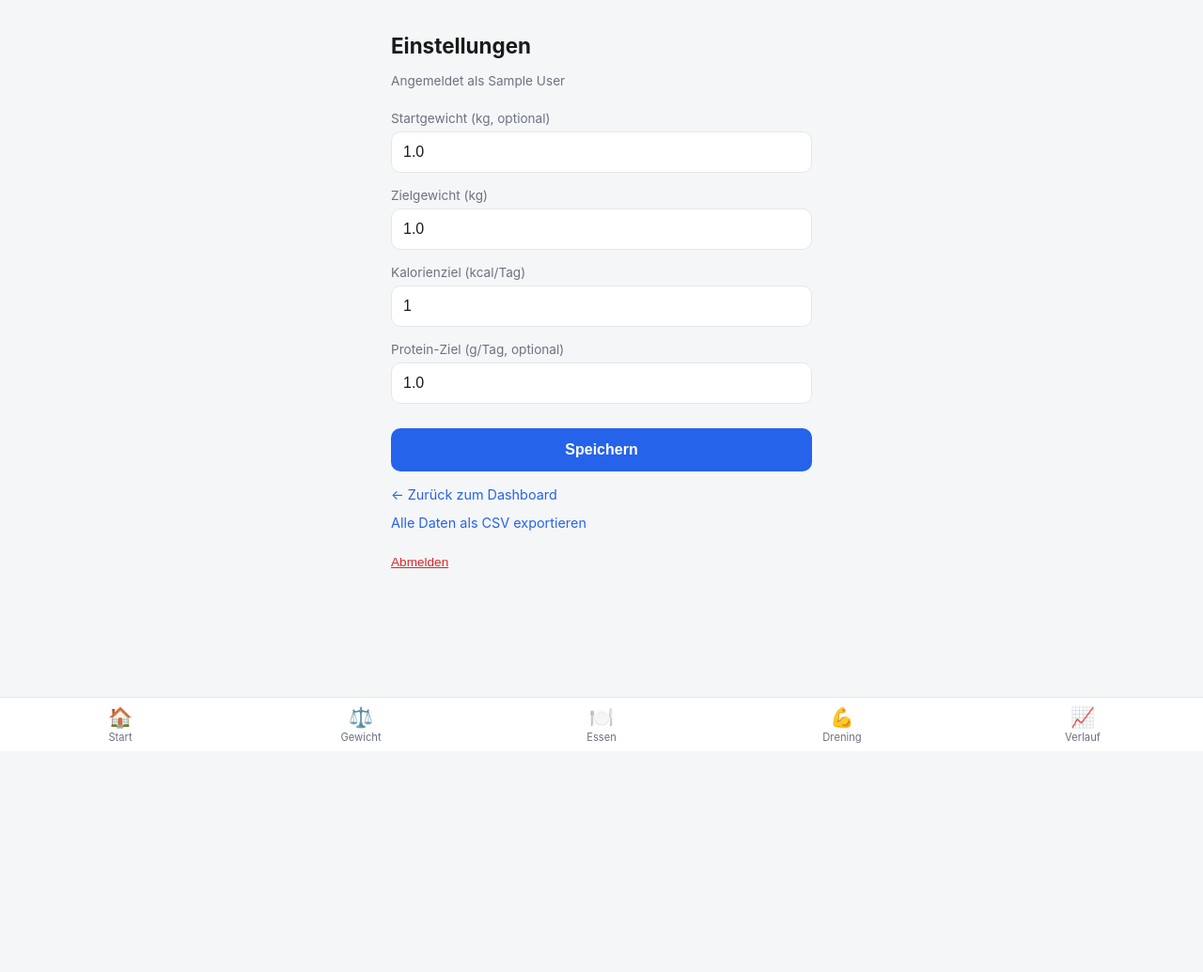
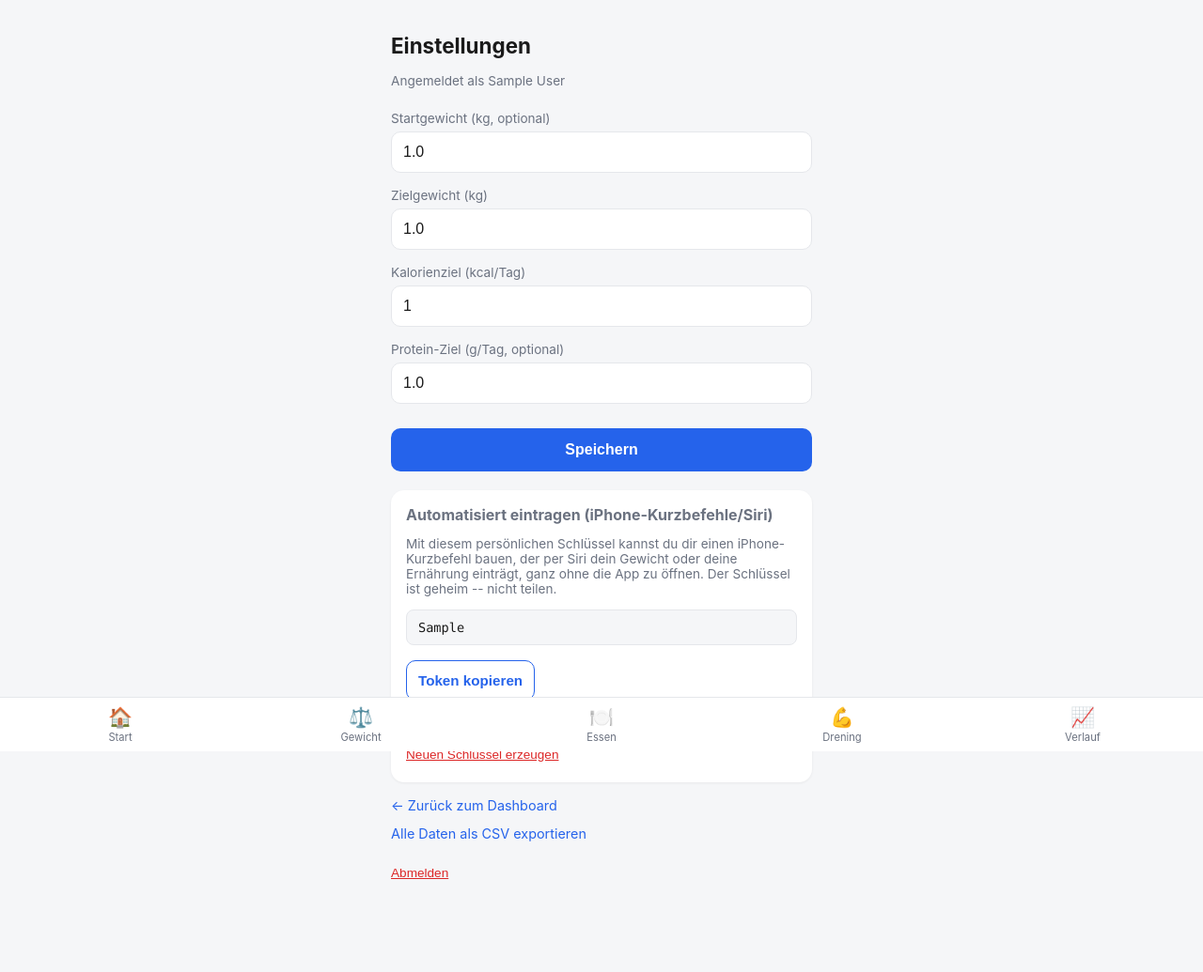
Before and after one commit to nd76yngdw9-ai/fitness-tracker, a Flask app: page /einstellungen in a window 1280 px wide. Shown: the whole page at 94% size. Before the commit the page ends 791 px from the top, so only its background shows below. Run offline with Flask 3, Linux system fonts and the light colour scheme; the visitor is signed in with stand-in values (Sample User, id 1); tables that the repository leaves empty hold one stand-in row (values such as "Sample post").

Commit message:
Add files via upload

```diff
--- a/app.py
+++ b/app.py
@@ -33,6 +33,7 @@ import json
 import csv
 import io
 import random
+import secrets
 from datetime import date, datetime, timedelta
 from werkzeug.security import generate_password_hash, check_password_hash
 
@@ -79,7 +80,7 @@ REGISTRIERUNGS_CODE = os.environ.get("REGISTRIERUNGS_CODE")
 # Seiten, die OHNE Login erreichbar sein müssen (sonst gäbe es eine
 # Endlos-Weiterleitung: nicht eingeloggt -> zu /login geschickt -> /login
 # selbst verlangt auch einen Login -> ...).
-OEFFENTLICHE_ENDPUNKTE = {"login", "registrieren", "static"}
+OEFFENTLICHE_ENDPUNKTE = {"login", "registrieren", "static", "api_gewicht", "api_ernaehrung"}
 
 
 def get_db():
@@ -210,7 +211,7 @@ def init_db():
         """)
 
     # --- einstellungen: benutzer_id als Primärschlüssel statt fixer id=1,
-    #     PLUS neue Spalte "startgewicht" -> komplett neu aufbauen ---
+    #     PLUS neue Spalten "startgewicht"/"proteinziel"/"api_token" ---
     einstellungen_existiert = conn.execute(
         "SELECT name FROM sqlite_master WHERE type='table' AND name='einstellungen'"
     ).fetchone()
@@ -224,20 +225,24 @@ def init_db():
                     startgewicht REAL,
                     zielgewicht REAL NOT NULL,
                     kalorienziel INTEGER NOT NULL,
-                    proteinziel REAL
+                    proteinziel REAL,
+                    api_token TEXT
                 )
             """)
             alte_zeile = conn.execute("SELECT * FROM einstellungen_alt WHERE id = 1").fetchone()
             if alte_zeile:
                 conn.execute(
-                    "INSERT INTO einstellungen (benutzer_id, startgewicht, zielgewicht, kalorienziel, proteinziel) VALUES (1, NULL, ?, ?, NULL)",
+                    "INSERT INTO einstellungen (benutzer_id, startgewicht, zielgewicht, kalorienziel, proteinziel, api_token) VALUES (1, NULL, ?, ?, NULL, NULL)",
                     (alte_zeile["zielgewicht"], alte_zeile["kalorienziel"]),
                 )
             conn.execute("DROP TABLE einstellungen_alt")
-        elif "proteinziel" not in spalten:
-            # Zwischen-Version: hatte schon benutzer_id, aber noch kein
-            # Protein-Ziel -- einfache Spalte ergänzen reicht hier.
-            conn.execute("ALTER TABLE einstellungen ADD COLUMN proteinziel REAL")
+        else:
+            if "proteinziel" not in spalten:
+                # Zwischen-Version: hatte schon benutzer_id, aber noch kein
+                # Protein-Ziel -- einfache Spalte ergänzen reicht hier.
+                conn.execute("ALTER TABLE einstellungen ADD COLUMN proteinziel REAL")
+            if "api_token" not in spalten:
+                conn.execute("ALTER TABLE einstellungen ADD COLUMN api_token TEXT")
     else:
         conn.execute("""
             CREATE TABLE einstellungen (
@@ -245,7 +250,8 @@ def init_db():
                 startgewicht REAL,
                 zielgewicht REAL NOT NULL,
                 kalorienziel INTEGER NOT NULL,
-                proteinziel REAL
+                proteinziel REAL,
+                api_token TEXT
             )
         """)
 
@@ -335,6 +341,34 @@ def get_einstellungen(conn, benutzer_id):
     ).fetchone()
 
 
+def hole_oder_erzeuge_api_token(conn, benutzer_id):
+    """Gibt den API-Token des Benutzers zurück -- erzeugt bei Bedarf einen
+    neuen (betrifft Konten, die vor Einführung dieses Features registriert
+    wurden und deshalb noch keinen haben)."""
+    zeile = conn.execute(
+        "SELECT api_token FROM einstellungen WHERE benutzer_id = ?", (benutzer_id,)
+    ).fetchone()
+    if zeile and zeile["api_token"]:
+        return zeile["api_token"]
+    neuer_token = secrets.token_urlsafe(24)
+    conn.execute(
+        "UPDATE einstellungen SET api_token = ? WHERE benutzer_id = ?",
+        (neuer_token, benutzer_id),
+    )
+    conn.commit()
+    return neuer_token
+
+
+def benutzer_id_fuer_token(conn, token):
+    """Findet die benutzer_id zu einem API-Token, oder None wenn ungültig."""
+    if not token:
+        return None
+    zeile = conn.execute(
+        "SELECT benutzer_id FROM einstellungen WHERE api_token = ?", (token,)
+    ).fetchone()
+    return zeile["benutzer_id"] if zeile else None
+
+
 def hole_letzte_leistung(conn, benutzer_id):
     """Baut ein Dictionary {Übungsname: {datum, saetze}} mit der jeweils
     letzten (jüngsten) Trainingseinheit DIESES Benutzers, in der die Übung
@@ -417,8 +451,8 @@ def registrieren():
         neue_benutzer_id = cursor.lastrowid
 
         conn.execute(
-            "INSERT OR IGNORE INTO einstellungen (benutzer_id, startgewicht, zielgewicht, kalorienziel, proteinziel) VALUES (?, NULL, ?, ?, NULL)",
-            (neue_benutzer_id, ZIELGEWICHT_STANDARD, KALORIENZIEL_STANDARD),
+            "INSERT OR IGNORE INTO einstellungen (benutzer_id, startgewicht, zielgewicht, kalorienziel, proteinziel, api_token) VALUES (?, NULL, ?, ?, NULL, ?)",
+            (neue_benutzer_id, ZIELGEWICHT_STANDARD, KALORIENZIEL_STANDARD, secrets.token_urlsafe(24)),
         )
         conn.executemany(
             "INSERT OR IGNORE INTO uebungen (benutzer_id, name) VALUES (?, ?)",
@@ -603,10 +637,29 @@ def einstellungen():
         return redirect(url_for("index"))
 
     aktuelle_werte = get_einstellungen(conn, benutzer_id)
+    api_token = hole_oder_erzeuge_api_token(conn, benutzer_id)
     conn.close()
     return render_template(
-        "einstellungen.html", werte=aktuelle_werte, benutzername=session.get("benutzername")
+        "einstellungen.html",
+        werte=aktuelle_werte,
+        benutzername=session.get("benutzername"),
+        api_token=api_token,
     )
+
+
+@app.route("/einstellungen/api-token/neu", methods=["POST"])
+def api_token_neu():
+    """Erzeugt einen neuen API-Token und macht damit den alten ungültig --
+    z.B. falls er versehentlich geteilt wurde."""
+    benutzer_id = aktueller_benutzer_id()
+    conn = get_db()
+    conn.execute(
+        "UPDATE einstellungen SET api_token = ? WHERE benutzer_id = ?",
+        (secrets.token_urlsafe(24), benutzer_id),
+    )
+    conn.commit()
+    conn.close()
+    return redirect(url_for("einstellungen"))
 
 
 # ---------------------------------------------------------------------
@@ -1232,6 +1285,118 @@ def export_csv():
     )
 
 
+# ---------------------------------------------------------------------
+# API für externe Automatisierung (z.B. iPhone-Kurzbefehle/Siri) --
+# authentifiziert über den persönlichen API-Token statt über die normale
+# Login-Session, weil ein Kurzbefehl kein eingeloggter Browser ist.
+# ---------------------------------------------------------------------
+
+def _api_token_aus_anfrage():
+    """Liest den Token aus (in dieser Reihenfolge): Query-Parameter,
+    Formular-Feld, Authorization-Header ("Bearer ..."), oder JSON-Body --
+    je nachdem, wie die aufrufende Automatisierung ihn am einfachsten
+    mitschicken kann."""
+    token = request.args.get("token") or request.form.get("token")
+    if token:
+        return token
+    auth_header = request.headers.get("Authorization", "")
+    if auth_header.startswith("Bearer "):
+        return auth_header[len("Bearer "):]
+    daten = request.get_json(silent=True) or {}
+    return daten.get("token")
+
+
+def _api_eingabedaten():
+    """Liest die eigentlichen Werte sowohl aus einem JSON-Body als auch aus
+    Formular- oder Query-Feldern -- iPhone-Kurzbefehle schicken je nach
+    Konfiguration mal das eine, mal das andere."""
+    ergebnis = dict(request.get_json(silent=True) or {})
+    for schluessel in request.form:
+        ergebnis.setdefault(schluessel, request.form[schluessel])
+    for schluessel in request.args:
+        ergebnis.setdefault(schluessel, request.args[schluessel])
+    return ergebnis
+
+
+def _optionale_zahl(daten, feld):
+    wert = daten.get(feld)
+    if wert in (None, ""):
+        return None
+    return float(str(wert).replace(",", "."))
+
+
+@app.route("/api/gewicht", methods=["POST"])
+def api_gewicht():
+    """Trägt ein Gewicht ein. Erwartet mindestens 'wert' (kg), optional
+    'datum' (YYYY-MM-DD, Standard: heute). Authentifizierung per Token."""
+    conn = get_db()
+    benutzer_id = benutzer_id_fuer_token(conn, _api_token_aus_anfrage())
+    if benutzer_id is None:
+        conn.close()
+        return {"erfolg": False, "fehler": "Ungültiger oder fehlender Token"}, 401
+
+    daten = _api_eingabedaten()
+    if "wert" not in daten:
+        conn.close()
+        return {"erfolg": False, "fehler": "Feld 'wert' fehlt"}, 400
+    try:
+        wert = float(str(daten["wert"]).replace(",", "."))
+    except ValueError:
+        conn.close()
+        return {"erfolg": False, "fehler": "'wert' ist keine gültige Zahl"}, 400
+
+    datum = daten.get("datum") or date.today().isoformat()
+    conn.execute(
+        "INSERT INTO gewicht (benutzer_id, datum, wert) VALUES (?, ?, ?)",
+        (benutzer_id, datum, wert),
+    )
+    conn.commit()
+    conn.close()
+    return {"erfolg": True, "datum": datum, "wert": wert}
+
+
+@app.route("/api/ernaehrung", methods=["POST"])
+def api_ernaehrung():
+    """Trägt Ernährung für einen Tag ein (überschreibt einen bestehenden
+    Eintrag für denselben Tag, genau wie das normale Formular). Erwartet
+    mindestens 'kalorien', optional 'protein'/'fett'/'kohlenhydrate'/'datum'."""
+    conn = get_db()
+    benutzer_id = benutzer_id_fuer_token(conn, _api_token_aus_anfrage())
+    if benutzer_id is None:
+        conn.close()
+        return {"erfolg": False, "fehler": "Ungültiger oder fehlender Token"}, 401
+
+    daten = _api_eingabedaten()
+    if "kalorien" not in daten:
+        conn.close()
+        return {"erfolg": False, "fehler": "Feld 'kalorien' fehlt"}, 400
+    try:
+        kalorien = int(float(str(daten["kalorien"]).replace(",", ".")))
+    except ValueError:
+        conn.close()
+        return {"erfolg": False, "fehler": "'kalorien' ist keine gültige Zahl"}, 400
+
+    datum = daten.get("datum") or date.today().isoformat()
+    conn.execute(
+        """INSERT INTO ernaehrung (benutzer_id, datum, kalorien, protein, fett, kohlenhydrate)
+           VALUES (?, ?, ?, ?, ?, ?)
+           ON CONFLICT(benutzer_id, datum) DO UPDATE SET
+               kalorien = excluded.kalorien,
+               protein = excluded.protein,
+               fett = excluded.fett,
+               kohlenhydrate = excluded.kohlenhydrate""",
+        (
+            benutzer_id, datum, kalorien,
+            _optionale_zahl(daten, "protein"),
+            _optionale_zahl(daten, "fett"),
+            _optionale_zahl(daten, "kohlenhydrate"),
+        ),
+    )
+    conn.commit()
+    conn.close()
+    return {"erfolg": True, "datum": datum, "kalorien": kalorien}
+
+
 # WICHTIG: init_db() läuft hier auf Modul-Ebene (nicht nur im
 # if __name__ == "__main__"-Block), damit die Datenbank auch dann
 # eingerichtet wird, wenn die App nicht direkt gestartet, sondern von einem
--- a/static/style.css
+++ b/static/style.css
@@ -25,11 +25,16 @@
 
 html {
     overflow-x: hidden;
+    /* Unterbindet das "Wegziehen mit Zurückfedern" (Bounce/Rubber-Band),
+       wenn die Seite gar nicht mehr Inhalt hat, als auf den Bildschirm
+       passt -- betrifft z.B. den Gewicht-Tab, der oft kurz ist. */
+    overscroll-behavior: none;
 }
 
 body {
     margin: 0;
     overflow-x: hidden;
+    overscroll-behavior: none;
     font-family: -apple-system, BlinkMacSystemFont, "Segoe UI", Roboto, sans-serif;
     background: var(--bg);
     color: var(--text);
@@ -562,3 +567,30 @@ input[type="date"] {
     font-size: 0.7rem;
     color: var(--muted);
 }
+
+.api-token-wert {
+    font-family: ui-monospace, SFMono-Regular, Menlo, monospace;
+    font-size: 0.85rem;
+    word-break: break-all;
+    background: var(--bg);
+    border: 1px solid var(--border);
+    border-radius: 8px;
+    padding: 10px 12px;
+    margin: 10px 0;
+}
+
+.anleitung-liste {
+    margin-top: 10px;
+    padding-left: 20px;
+    font-size: 0.9rem;
+    color: var(--text);
+    line-height: 1.6;
+}
+
+.anleitung-liste code {
+    background: var(--bg);
+    border-radius: 4px;
+    padding: 1px 5px;
+    font-size: 0.82rem;
+    word-break: break-all;
+}
--- a/templates/einstellungen.html
+++ b/templates/einstellungen.html
@@ -27,6 +27,41 @@
     <button type="submit">Speichern</button>
 </form>
 
+<div class="card" style="margin-top: 20px;">
+    <h2>Automatisiert eintragen (iPhone-Kurzbefehle/Siri)</h2>
+    <p class="muted">
+        Mit diesem persönlichen Schlüssel kannst du dir einen iPhone-Kurzbefehl
+        bauen, der per Siri dein Gewicht oder deine Ernährung einträgt, ganz
+        ohne die App zu öffnen. Der Schlüssel ist geheim -- nicht teilen.
+    </p>
+    <p class="api-token-wert" id="api-token-wert">{{ api_token }}</p>
+    <button type="button" id="api-token-kopieren-btn" class="secondary-button">Token kopieren</button>
+
+    <details style="margin-top: 14px;">
+        <summary class="muted" style="cursor: pointer;">Kurzbefehl einrichten (Anleitung)</summary>
+        <ol class="anleitung-liste">
+            <li>App "Kurzbefehle" öffnen → "+" → "Aktion hinzufügen"</li>
+            <li>Nach "Inhalte von URL abrufen" suchen und hinzufügen</li>
+            <li>URL eintragen:
+                <code>https://{{ request.host }}{{ url_for('api_gewicht') }}?token={{ api_token }}&wert=[Eingabe]</code>
+                (für Ernährung: <code>{{ url_for('api_ernaehrung') }}</code> mit
+                <code>&kalorien=[Eingabe]</code>)
+            </li>
+            <li>Methode auf "POST" stellen</li>
+            <li>Davor eine Aktion "Text eingeben" oder "Diktat" hinzufügen, deren
+                Ergebnis du bei "[Eingabe]" in der URL einfügst</li>
+            <li>Kurzbefehl einen Namen geben (z.B. "Gewicht eintragen") und
+                "Mit Siri hinzufügen" aktivieren</li>
+        </ol>
+    </details>
+
+    <form method="post" action="{{ url_for('api_token_neu') }}"
+          onsubmit="return confirm('Neuen Schlüssel erzeugen? Der alte funktioniert danach nicht mehr, bestehende Kurzbefehle müsstest du dann aktualisieren.');"
+          style="margin-top: 14px;">
+        <button type="submit" class="danger-link">Neuen Schlüssel erzeugen</button>
+    </form>
+</div>
+
 <p class="muted" style="margin-top: 16px;">
     <a href="{{ url_for('index') }}" class="link">&larr; Zurück zum Dashboard</a>
 </p>
@@ -39,4 +74,16 @@
     <button type="submit" class="danger-link">Abmelden</button>
 </form>
 
+<script>
+    document.getElementById("api-token-kopieren-btn").addEventListener("click", function () {
+        const token = document.getElementById("api-token-wert").textContent;
+        navigator.clipboard.writeText(token).then(function () {
+            const btn = document.getElementById("api-token-kopieren-btn");
+            const alterText = btn.textContent;
+            btn.textContent = "Kopiert!";
+            setTimeout(function () { btn.textContent = alterText; }, 1500);
+        });
+    });
+</script>
+
 {% endblock %}
```
Also changed, not shown: README.md.
